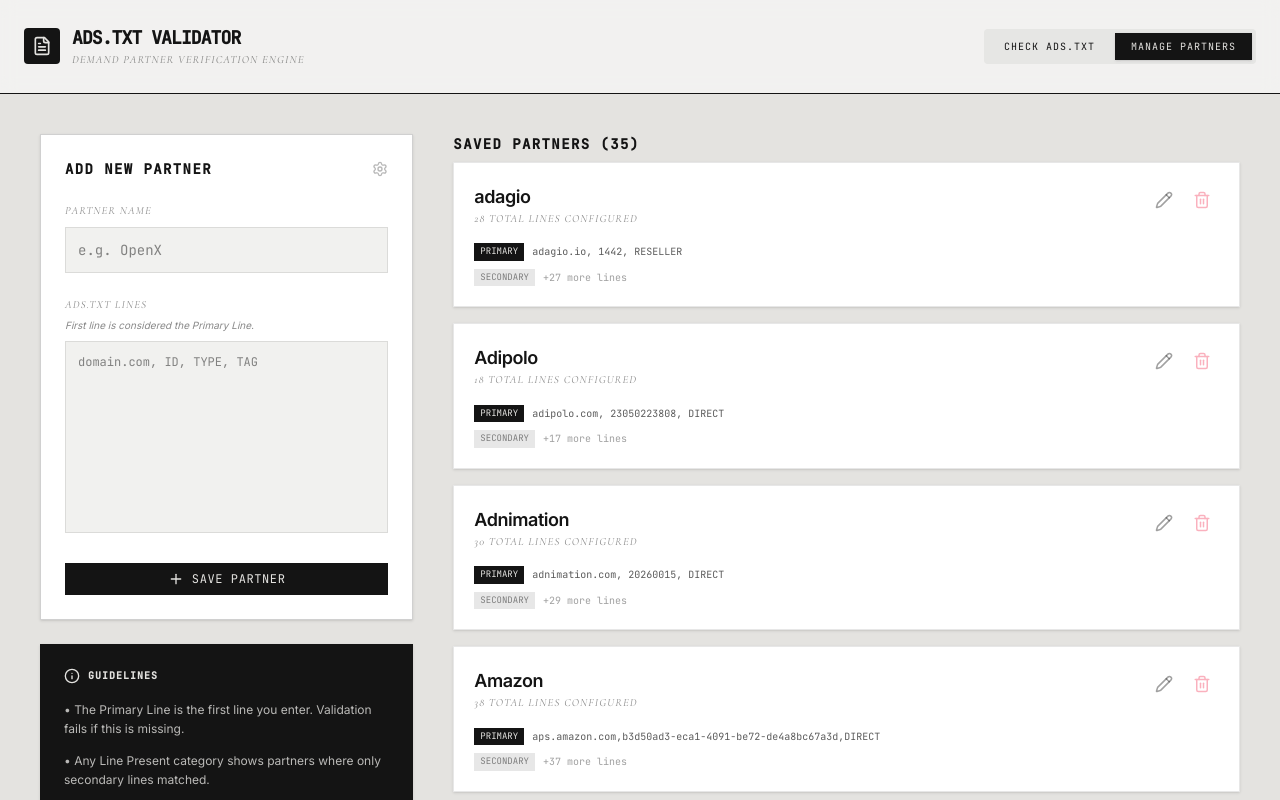
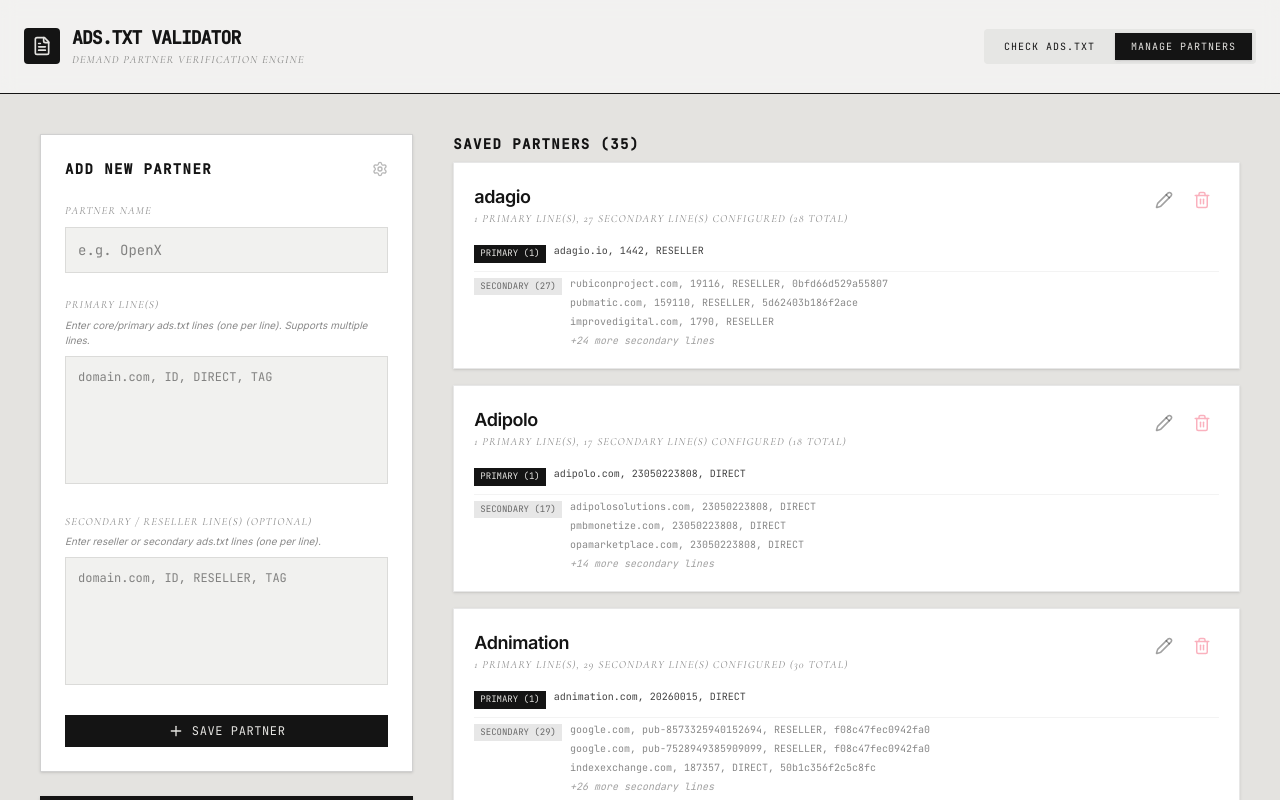
Before and after one commit to akhilshuklavdo/Ads.txt-Partner-Validator, a React (Vite) app: page / in a window 1280 px wide. Both pictures are taken after a click on the button "MANAGE PARTNERS". Shown: the top 800 px of the page. Built offline with nearby package versions, Linux system fonts and the light colour scheme.

Commit message:
feat: separate primary and secondary ads.txt lines
Refactored partner data model to explicitly support primary and secondary ads.txt lines, improving validation precision while maintaining backward compatibility. Added helper functions to manage line categorization.

```diff
--- a/src/App.tsx
+++ b/src/App.tsx
@@ -21,7 +21,14 @@
   Download,
   Pencil
 } from 'lucide-react';
-import { Partner, AnalysisResult, AnalysisStatus } from './types';
+import {
+  Partner,
+  AnalysisResult,
+  AnalysisStatus,
+  getPartnerPrimaryLines,
+  getPartnerSecondaryLines,
+  getAllPartnerLines
+} from './types';
 import DEFAULT_PARTNERS from './partners.json';
 
 const STORAGE_KEY = 'ads_txt_partners';
@@ -60,20 +67,37 @@
     }
   }, [partners]);
 
-  const handleAddPartner = (name: string, linesStr: string) => {
-    const lines = linesStr.split('\n').map(l => l.trim()).filter(l => l && !l.startsWith('#'));
-    if (!name || lines.length === 0) return;
+  const handleAddPartner = (name: string, primaryLinesStr: string, secondaryLinesStr: string) => {
+    const primaryLines = primaryLinesStr.split('\n').map(l => l.trim()).filter(l => l && !l.startsWith('#'));
+    const secondaryLines = secondaryLinesStr.split('\n').map(l => l.trim()).filter(l => l && !l.startsWith('#'));
+    if (!name || (primaryLines.length === 0 && secondaryLines.length === 0)) return;
 
     const newPartner: Partner = {
       id: typeof crypto !== 'undefined' && crypto.randomUUID ? crypto.randomUUID() : Math.random().toString(36).substring(2),
       name,
-      lines
+      primaryLines,
+      secondaryLines,
+      lines: [...primaryLines, ...secondaryLines]
     };
     setPartners([...partners, newPartner]);
   };
 
   const handleDeletePartner = (id: string) => {
     setPartners(partners.filter(p => p.id !== id));
+  };
+
+  const handleUpdatePartner = (id: string, name: string, primaryLinesStr: string, secondaryLinesStr: string) => {
+    const primaryLines = primaryLinesStr.split('\n').map(l => l.trim()).filter(l => l && !l.startsWith('#'));
+    const secondaryLines = secondaryLinesStr.split('\n').map(l => l.trim()).filter(l => l && !l.startsWith('#'));
+    if (!name || (primaryLines.length === 0 && secondaryLines.length === 0)) return;
+
+    setPartners(partners.map(p => p.id === id ? {
+      ...p,
+      name,
+      primaryLines,
+      secondaryLines,
+      lines: [...primaryLines, ...secondaryLines]
+    } : p));
   };
 
   const analyzeAdsTxt = () => {
@@ -94,8 +118,8 @@
     };
 
     const analysis: AnalysisResult[] = partners.map(partner => {
-      const primaryLine = partner.lines[0];
-      const secondaryLines = partner.lines.slice(1);
+      const primaryLines = getPartnerPrimaryLines(partner);
+      const secondaryLines = getPartnerSecondaryLines(partner);
 
       const findMatchingInputLine = (pLine: string): string | null => {
         const normPLine = normalizeRelationType(pLine);
@@ -109,13 +133,23 @@
         return matched || null;
       };
 
-      const matchedPrimary = findMatchingInputLine(primaryLine);
-      const foundPrimary = matchedPrimary !== null;
+      const primaryMatches = primaryLines.map(line => ({
+        configured: line,
+        matched: findMatchingInputLine(line)
+      }));
 
       const secondaryMatches = secondaryLines.map(line => ({
         configured: line,
         matched: findMatchingInputLine(line)
       }));
+
+      const foundPrimary = primaryMatches
+        .filter(m => m.matched !== null)
+        .map(m => m.matched as string);
+
+      const missingPrimary = primaryMatches
+        .filter(m => m.matched === null)
+        .map(m => m.configured);
 
       const foundSecondary = secondaryMatches
         .filter(m => m.matched !== null)
@@ -125,20 +159,19 @@
         .filter(m => m.matched === null)
         .map(m => m.configured);
 
+      const allPrimaryFound = primaryLines.length > 0 && missingPrimary.length === 0;
+      const somePrimaryFound = foundPrimary.length > 0;
+      const someSecondaryFound = foundSecondary.length > 0;
+
       let status: AnalysisStatus = 'none';
-      if (foundPrimary) {
+      if (allPrimaryFound) {
         status = missingSecondary.length === 0 ? 'all' : 'partial';
-      } else if (foundSecondary.length > 0) {
+      } else if (somePrimaryFound || someSecondaryFound) {
         status = 'any_secondary';
       }
 
-      const foundLines = foundPrimary
-        ? [matchedPrimary as string, ...foundSecondary]
-        : foundSecondary;
-
-      const missingLines = foundPrimary
-        ? missingSecondary
-        : [primaryLine, ...missingSecondary];
+      const foundLines = [...foundPrimary, ...foundSecondary];
+      const missingLines = [...missingPrimary, ...missingSecondary];
 
       return {
         partner,
@@ -151,12 +184,6 @@
     setResults(analysis);
   };
 
-  const handleUpdatePartner = (id: string, name: string, linesStr: string) => {
-    const lines = linesStr.split('\n').map(l => l.trim()).filter(l => l && !l.startsWith('#'));
-    if (!name || lines.length === 0) return;
-
-    setPartners(partners.map(p => p.id === id ? { ...p, name, lines } : p));
-  };
 
   const downloadAllMissingLines = () => {
     const allMissingLines = results.flatMap(r => r.missingLines);
@@ -390,9 +417,11 @@
       </main>
 
       <footer className="border-t border-line p-6 bg-white/30 mt-auto">
-        <div className="max-w-7xl mx-auto flex justify-between items-center">
+        <div className="max-w-7xl mx-auto flex flex-col md:flex-row justify-between items-center gap-2">
           <p className="col-header">Ads.txt Validator v1.1</p>
-          <p className="col-header">Built for Precision</p>
+          <p className="font-mono text-xs font-semibold text-ink/80 tracking-wide">
+            Designed and Developed by Akhil Shukla
+          </p>
         </div>
       </footer>
     </div>
@@ -479,7 +508,7 @@
       <div className={`bg-white border border-line/10 overflow-hidden shadow-sm`}>
         <div className="data-row grid-cols-[1.5fr_2fr_1fr] bg-ink/5 py-2 px-4 border-b border-line/5">
           <span className="col-header">Partner Name</span>
-          <span className="col-header">Primary Line</span>
+          <span className="col-header">Primary Line(s)</span>
           <span className="col-header text-right">Status</span>
         </div>
         {results.map((res, idx) => (
@@ -502,6 +531,13 @@
   isLast: boolean,
   onClick: () => void
 }> = ({ result, color, isLast, onClick }) => {
+  const primaryLines = getPartnerPrimaryLines(result.partner);
+  const primaryDisplay = primaryLines.length > 0
+    ? primaryLines[0] + (primaryLines.length > 1 ? ` (+${primaryLines.length - 1} more primary)` : '')
+    : 'No primary lines configured';
+
+  const totalLines = getAllPartnerLines(result.partner).length;
+
   return (
     <div className={`${!isLast ? 'border-b border-line/5' : ''}`}>
       <div
@@ -514,13 +550,13 @@
             <ExternalLink size={10} className="opacity-0 group-hover:opacity-40 transition-opacity" />
           </span>
         </div>
-        <span className="data-value truncate opacity-70 font-mono text-[11px]" title={result.partner.lines[0]}>
-          {result.partner.lines[0]}
+        <span className="data-value truncate opacity-70 font-mono text-[11px]" title={primaryLines.join('\n')}>
+          {primaryDisplay}
         </span>
         <div className="flex justify-end items-center gap-2">
           {result.status === 'partial' && (
             <span className="text-[10px] font-mono bg-accent-amber/10 text-accent-amber px-1.5 py-0.5 rounded-sm">
-              {result.partner.lines.length - result.foundLines.length} Missing
+              {result.missingLines.length} Missing
             </span>
           )}
           {result.status === 'any_secondary' && (
@@ -541,6 +577,9 @@
   const [copiedFound, setCopiedFound] = useState(false);
   const [copiedMissing, setCopiedMissing] = useState(false);
 
+  const primaryLines = getPartnerPrimaryLines(result.partner);
+  const secondaryLines = getPartnerSecondaryLines(result.partner);
+
   const copyLines = async (lines: string[], setCopied: (v: boolean) => void) => {
     try {
       await navigator.clipboard.writeText(lines.join('\n'));
@@ -549,6 +588,12 @@
     } catch (err) {
       console.error('Failed to copy: ', err);
     }
+  };
+
+  const isPrimary = (line: string) => {
+    const norm = (s: string) => s.split('#')[0].trim().toLowerCase();
+    const targetNorm = norm(line);
+    return primaryLines.some(pl => norm(pl) === targetNorm || norm(pl).includes(targetNorm) || targetNorm.includes(norm(pl)));
   };
 
   return (
@@ -581,7 +626,7 @@
                 {result.status.replace('_', ' ')}
               </span>
             </h2>
-            <p className="col-header mt-1">Detailed ads.txt line analysis</p>
+            <p className="col-header mt-1">Detailed ads.txt line analysis • {primaryLines.length} Primary line(s), {secondaryLines.length} Secondary line(s)</p>
           </div>
           <button
             onClick={onClose}
@@ -613,12 +658,17 @@
               <div className="flex-1 bg-white border border-line/5 p-4 overflow-auto rounded-sm group relative">
                 {result.foundLines.length > 0 ? (
                   <div className="space-y-1.5">
-                    {result.foundLines.map((line, i) => (
-                      <div key={i} className="flex gap-2 font-mono text-[11px] leading-relaxed break-all p-1.5 border-b border-line/5 last:border-0 hover:bg-bg/50 transition-colors">
-                        <span className="text-accent-green/40 mt-0.5">•</span>
+                    {result.foundLines.map((line, i) => {
+                      const primary = isPrimary(line);
+                      return (
+                        <div key={i} className="flex items-start gap-2 font-mono text-[11px] leading-relaxed break-all p-1.5 border-b border-line/5 last:border-0 hover:bg-bg/50 transition-colors">
+                          <span className={`text-[9px] font-mono uppercase px-1 py-0.5 rounded shrink-0 ${primary ? 'bg-ink text-bg' : 'bg-line/10 text-ink/60'}`}>
+                            {primary ? 'Primary' : 'Secondary'}
+                          </span>
                           <code className="opacity-80">{line}</code>
                         </div>
-                    ))}
+                      );
+                    })}
                   </div>
                 ) : (
                   <div className="h-full flex flex-col items-center justify-center opacity-30 text-center space-y-2">
@@ -648,12 +698,17 @@
               <div className="flex-1 bg-accent-rose/5 border border-accent-rose/10 p-4 overflow-auto rounded-sm">
                 {result.missingLines.length > 0 ? (
                   <div className="space-y-1.5">
-                    {result.missingLines.map((line, i) => (
-                      <div key={i} className="flex gap-2 font-mono text-[11px] leading-relaxed break-all p-1.5 border-b border-accent-rose/10 last:border-0 hover:bg-accent-rose/10 transition-colors text-accent-rose">
-                        <span className="opacity-40 mt-0.5">•</span>
+                    {result.missingLines.map((line, i) => {
+                      const primary = isPrimary(line);
+                      return (
+                        <div key={i} className="flex items-start gap-2 font-mono text-[11px] leading-relaxed break-all p-1.5 border-b border-accent-rose/10 last:border-0 hover:bg-accent-rose/10 transition-colors text-accent-rose">
+                          <span className={`text-[9px] font-mono uppercase px-1 py-0.5 rounded shrink-0 ${primary ? 'bg-accent-rose text-white' : 'bg-accent-rose/20 text-accent-rose'}`}>
+                            {primary ? 'Primary' : 'Secondary'}
+                          </span>
                           <code className="opacity-90">{line}</code>
                         </div>
-                    ))}
+                      );
+                    })}
                   </div>
                 ) : (
                   <div className="h-full flex flex-col items-center justify-center opacity-30 text-center space-y-2 text-accent-green">
@@ -672,31 +727,35 @@
 
 const PartnerManager: React.FC<{
   partners: Partner[],
-  onAdd: (name: string, lines: string) => void,
+  onAdd: (name: string, primaryLines: string, secondaryLines: string) => void,
   onDelete: (id: string) => void,
-  onUpdate: (id: string, name: string, lines: string) => void
+  onUpdate: (id: string, name: string, primaryLines: string, secondaryLines: string) => void
 }> = ({ partners, onAdd, onDelete, onUpdate }) => {
   const [name, setName] = useState('');
-  const [lines, setLines] = useState('');
+  const [primaryLines, setPrimaryLines] = useState('');
+  const [secondaryLines, setSecondaryLines] = useState('');
   const [editingId, setEditingId] = useState<string | null>(null);
 
   const handleSubmit = (e: FormEvent) => {
     e.preventDefault();
     if (editingId) {
-      onUpdate(editingId, name, lines);
+      onUpdate(editingId, name, primaryLines, secondaryLines);
       setEditingId(null);
     } else {
-      onAdd(name, lines);
+      onAdd(name, primaryLines, secondaryLines);
     }
     setName('');
-    setLines('');
+    setPrimaryLines('');
+    setSecondaryLines('');
   };
 
   const startEdit = (partner: Partner) => {
     setEditingId(partner.id);
     setName(partner.name);
-    setLines(partner.lines.join('\n'));
-    // Optionally scroll to form
+    const p = getPartnerPrimaryLines(partner);
+    const s = getPartnerSecondaryLines(partner);
+    setPrimaryLines(p.join('\n'));
+    setSecondaryLines(s.join('\n'));
     const formElement = document.getElementById('partner-form');
     if (formElement) {
       formElement.scrollIntoView({ behavior: 'smooth' });
@@ -706,7 +765,8 @@
   const cancelEdit = () => {
     setEditingId(null);
     setName('');
-    setLines('');
+    setPrimaryLines('');
+    setSecondaryLines('');
   };
 
   return (
@@ -734,14 +794,25 @@
             </div>
 
             <div className="space-y-2">
-              <label className="col-header block">Ads.txt Lines</label>
-              <p className="text-[10px] opacity-50 italic -mt-1">First line is considered the Primary Line.</p>
+              <label className="col-header block">Primary Line(s)</label>
+              <p className="text-[10px] opacity-50 italic -mt-1">Enter core/primary ads.txt lines (one per line). Supports multiple lines.</p>
               <textarea
-                value={lines}
-                onChange={(e) => setLines(e.target.value)}
-                placeholder="domain.com, ID, TYPE, TAG"
-                className="w-full h-48 bg-bg/50 border border-line/10 p-3 font-mono text-xs focus:outline-none focus:border-line transition-colors resize-none"
+                value={primaryLines}
+                onChange={(e) => setPrimaryLines(e.target.value)}
+                placeholder="domain.com, ID, DIRECT, TAG"
+                className="w-full h-32 bg-bg/50 border border-line/10 p-3 font-mono text-xs focus:outline-none focus:border-line transition-colors resize-none"
                 required
+              />
+            </div>
+
+            <div className="space-y-2">
+              <label className="col-header block">Secondary / Reseller Line(s) (Optional)</label>
+              <p className="text-[10px] opacity-50 italic -mt-1">Enter reseller or secondary ads.txt lines (one per line).</p>
+              <textarea
+                value={secondaryLines}
+                onChange={(e) => setSecondaryLines(e.target.value)}
+                placeholder="domain.com, ID, RESELLER, TAG"
+                className="w-full h-32 bg-bg/50 border border-line/10 p-3 font-mono text-xs focus:outline-none focus:border-line transition-colors resize-none"
               />
             </div>
 
@@ -769,8 +840,9 @@
             <h3 className="font-mono text-[10px] uppercase tracking-widest font-bold">Guidelines</h3>
           </div>
           <ul className="space-y-3 text-xs opacity-80 font-light leading-relaxed">
-            <li>• The <strong>Primary Line</strong> is the first line you enter. Validation fails if this is missing.</li>
-            <li>• <strong>Any Line Present</strong> category shows partners where only secondary lines matched.</li>
+            <li>• Configure <strong>Primary Lines</strong> and <strong>Secondary Lines</strong> separately for each partner.</li>
+            <li>• A partner can have <strong>multiple Primary Lines</strong> if required.</li>
+            <li>• Full verification requires <strong>all Primary Lines</strong> and Secondary Lines to be present.</li>
             <li>• Comments starting with <code>#</code> are automatically ignored.</li>
             <li>• Data is stored locally in your browser.</li>
           </ul>
@@ -783,12 +855,17 @@
         </div>
 
         <div className="grid gap-4">
-          {partners.map(partner => (
+          {partners.map(partner => {
+            const pList = getPartnerPrimaryLines(partner);
+            const sList = getPartnerSecondaryLines(partner);
+            const total = pList.length + sList.length;
+
+            return (
               <div key={partner.id} className={`bg-white border p-5 group transition-all shadow-sm ${editingId === partner.id ? 'border-ink ring-1 ring-ink' : 'border-line/10 hover:border-line/30'}`}>
                 <div className="flex justify-between items-start mb-4">
                   <div>
                     <h3 className="font-bold text-lg tracking-tight underline-offset-4 decoration-line/20">{partner.name}</h3>
-                  <p className="col-header">{partner.lines.length} total lines configured</p>
+                    <p className="col-header">{pList.length} primary line(s), {sList.length} secondary line(s) configured ({total} total)</p>
                   </div>
                   <div className="flex items-center gap-1">
                     <button
@@ -809,19 +886,32 @@
                 </div>
 
                 <div className="space-y-2">
-                <div className="flex items-center gap-2">
-                  <span className="text-[9px] font-mono uppercase bg-ink text-bg px-1.5 py-0.5 rounded-none">Primary</span>
-                  <code className="text-[10px] font-mono opacity-70 truncate">{partner.lines[0]}</code>
+                  <div className="flex items-start gap-2">
+                    <span className="text-[9px] font-mono uppercase bg-ink text-bg px-1.5 py-0.5 rounded-none shrink-0 mt-0.5">Primary ({pList.length})</span>
+                    <div className="space-y-1 flex-1 overflow-hidden">
+                      {pList.map((l, idx) => (
+                        <code key={idx} className="text-[10px] font-mono opacity-80 block truncate">{l}</code>
+                      ))}
                     </div>
-                {partner.lines.length > 1 && (
-                  <div className="flex items-center gap-2">
-                    <span className="text-[9px] font-mono uppercase bg-line/10 text-ink/50 px-1.5 py-0.5 rounded-none">Secondary</span>
-                    <code className="text-[10px] font-mono opacity-40 truncate">+{partner.lines.length - 1} more lines</code>
+                  </div>
+
+                  {sList.length > 0 && (
+                    <div className="flex items-start gap-2 pt-1 border-t border-line/5">
+                      <span className="text-[9px] font-mono uppercase bg-line/10 text-ink/60 px-1.5 py-0.5 rounded-none shrink-0 mt-0.5">Secondary ({sList.length})</span>
+                      <div className="space-y-1 flex-1 overflow-hidden">
+                        {sList.slice(0, 3).map((l, idx) => (
+                          <code key={idx} className="text-[10px] font-mono opacity-50 block truncate">{l}</code>
+                        ))}
+                        {sList.length > 3 && (
+                          <p className="text-[10px] font-mono opacity-40 italic">+{sList.length - 3} more secondary lines</p>
+                        )}
+                      </div>
                     </div>
                   )}
                 </div>
               </div>
-          ))}
+            );
+          })}
 
           {partners.length === 0 && (
             <div className="text-center py-20 border border-dashed border-line/20 opacity-30 bg-white/50">
--- a/src/types.ts
+++ b/src/types.ts
@@ -1,7 +1,35 @@
 export interface Partner {
   id: string;
   name: string;
-  lines: string[]; // First line is primary
+  lines: string[]; // Combined lines for legacy support
+  primaryLines?: string[]; // Explicit primary lines (can be multiple)
+  secondaryLines?: string[]; // Explicit secondary lines
+}
+
+export function getPartnerPrimaryLines(partner: Partner): string[] {
+  if (partner.primaryLines && partner.primaryLines.length > 0) {
+    return partner.primaryLines;
+  }
+  if (partner.lines && partner.lines.length > 0) {
+    return [partner.lines[0]];
+  }
+  return [];
+}
+
+export function getPartnerSecondaryLines(partner: Partner): string[] {
+  if (partner.secondaryLines !== undefined) {
+    return partner.secondaryLines;
+  }
+  if (partner.lines && partner.lines.length > 1) {
+    return partner.lines.slice(1);
+  }
+  return [];
+}
+
+export function getAllPartnerLines(partner: Partner): string[] {
+  const primary = getPartnerPrimaryLines(partner);
+  const secondary = getPartnerSecondaryLines(partner);
+  return [...primary, ...secondary];
 }
 
 export type AnalysisStatus = 'all' | 'partial' | 'any_secondary' | 'none';
```
Also changed, not shown: 1 other file (tests, documents, lock files or other folders). Lines whose indentation alone changed are shown as unchanged.
